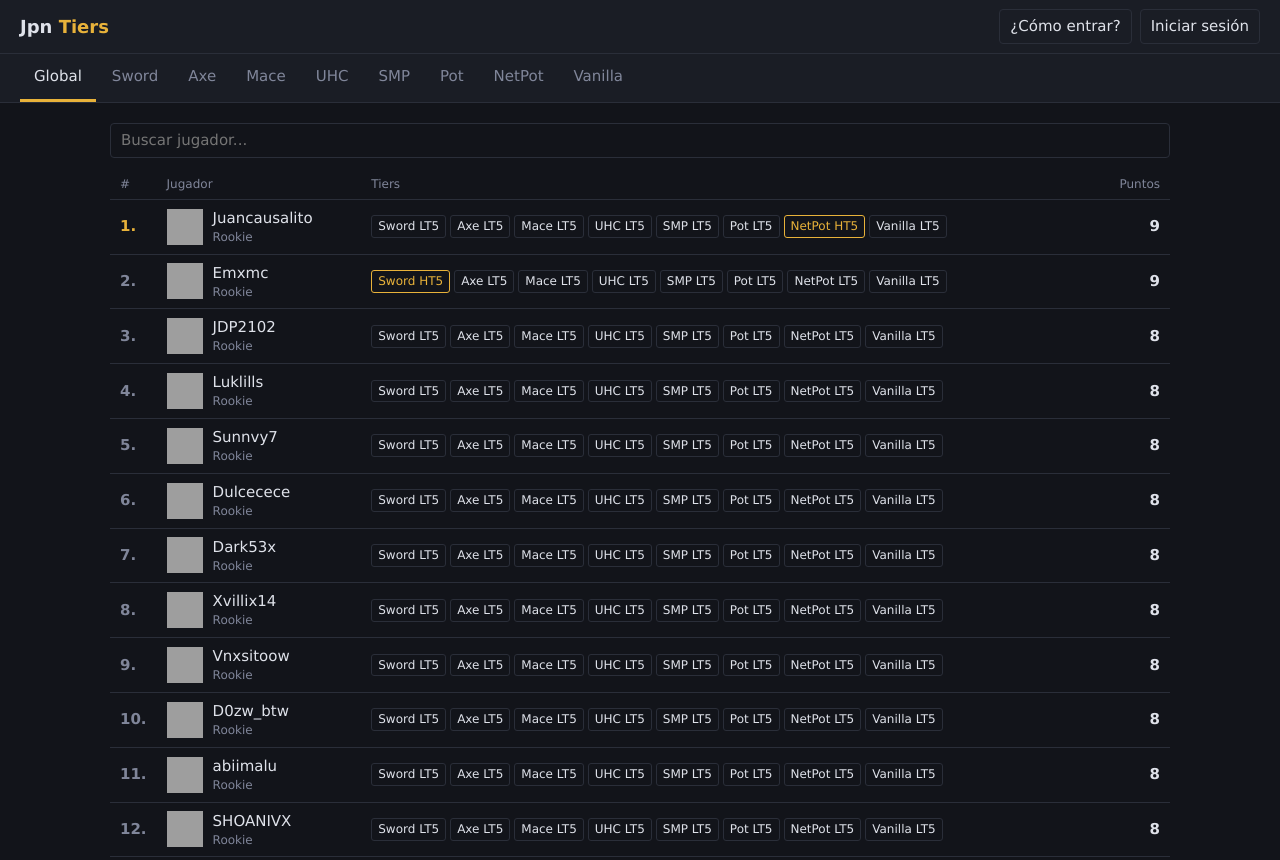
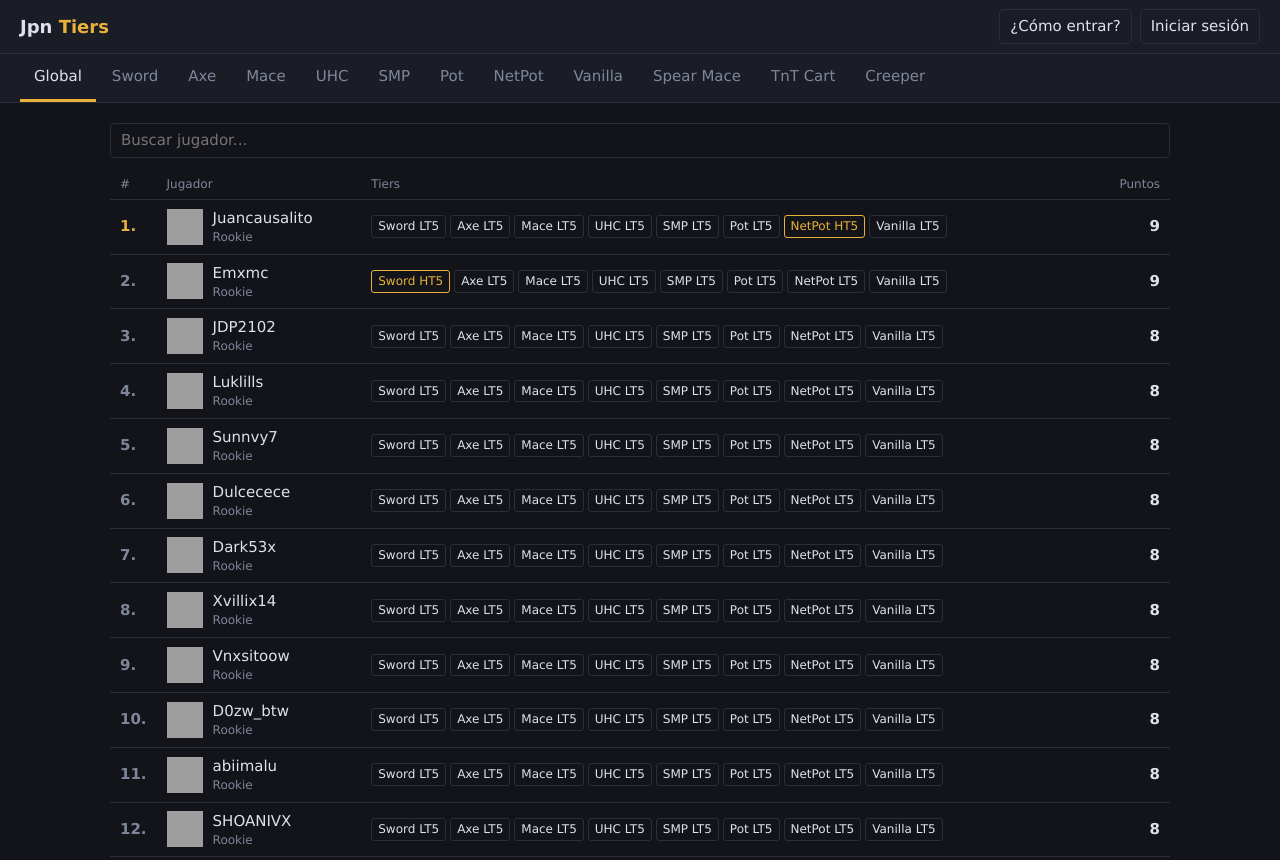
Before and after one commit to JuanDiPrron-JDP2102/Jpn-Tiers, a plain HTML site: page index.html in a window 1280 px wide. Shown: the top 860 px of the page. Drawn offline with Linux system fonts and the light colour scheme; grey boxes are pictures that could not be loaded.

Commit message:
Update index.html

```diff
--- a/index.html
+++ b/index.html
@@ -125,7 +125,7 @@ footer{text-align:center;color:var(--dim);font-size:12px;padding:30px}
 
 <script id="seed" type="application/json">[]</script>
 <script>
-const MODES=["Sword","Axe","Mace","UHC","SMP","Pot","NetPot","Vanilla"];
+const MODES=["Sword","Axe","Mace","UHC","SMP","Pot","NetPot","Vanilla","Spear Mace","TnT Cart","Creeper"];
 const TIERS=["HT1","LT1","HT2","LT2","HT3","LT3","HT4","LT4","HT5","LT5"];
 const PTS={HT1:60,LT1:44,HT2:32,LT2:20,HT3:10,LT3:6,HT4:4,LT4:3,HT5:2,LT5:1};
 const RANKS=[[400,"Combat Grandmaster"],[250,"Combat Master"],[100,"Combat Ace"],[50,"Combat Specialist"],[20,"Combat Cadet"],[10,"Combat Novice"],[0,"Rookie"]];
```
